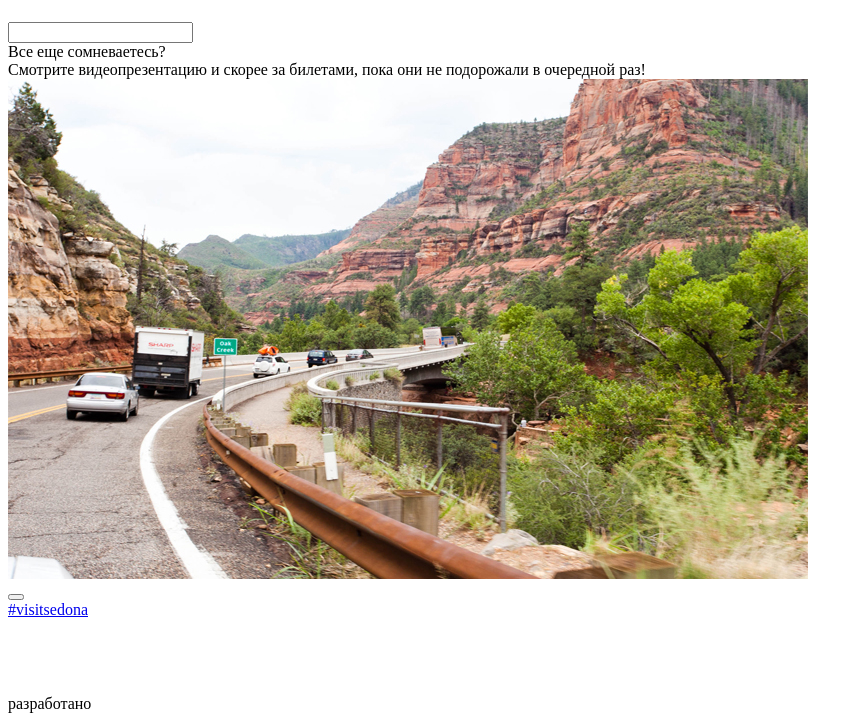
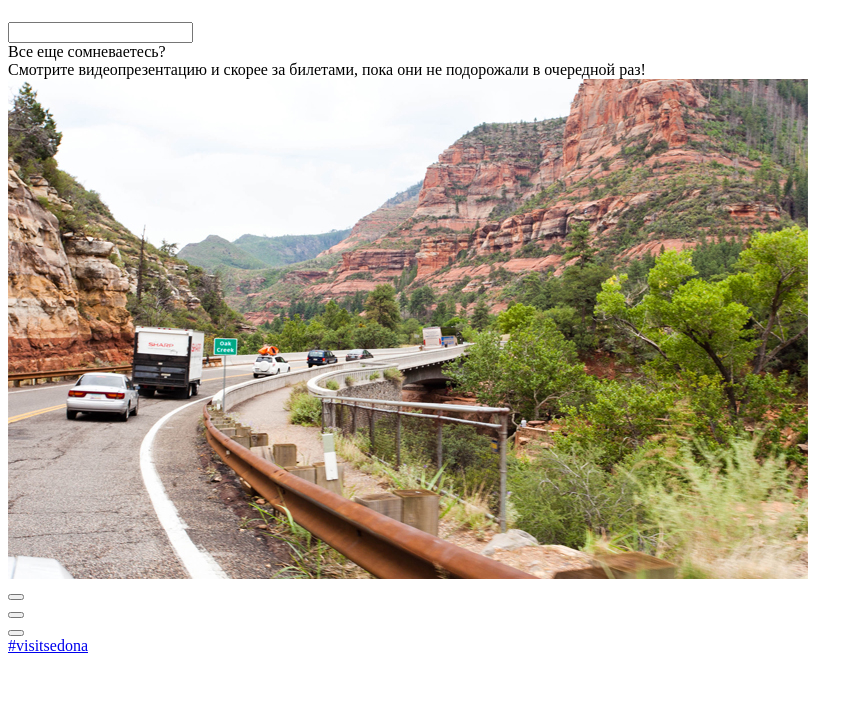
Before and after one commit to NikiAleksandrovich/S-module-2, a website: page catalog.html in a window 1280 px wide. Shown: the part 1981-2696 px from the top of the page, without its empty margins (0-863 px from the left). Drawn offline with Linux system fonts and the light colour scheme.

Commit message:
catalog buttons fix

```diff
--- a/catalog.html
+++ b/catalog.html
@@ -128,8 +128,8 @@
           <div class="video-preview__img"><img src="./source/img/catalog-image/catalog-img/video-desktop.jpg"
               width="800" height="500" alt="#"></div>
           <div class="video-preview__controls">
-            <div class="video-preview__button video-preview__replay">
-              <button type="button"></button>
+            <div class="video-preview__button">
+              <button class="video-preview__replay" type="button"></button>
             </div>
             <div class="video-preview__loading">
               <div class="video-preview__scale">
@@ -137,8 +137,12 @@
                 <div class="video-preview__togle"></div>
               </div>
             </div>
-            <div class="video-preview__button video-preview__cc"></div>
-            <div class="video-preview__button video-preview__full"></div>
+            <div class="video-preview__button">
+              <button class="video-preview__cc" type="button"></button>
+            </div>
+            <div class="video-preview__button">
+              <button class="video-preview__full" type="button"></button>
+            </div>
           </div>
         </div>
       </div>
```
